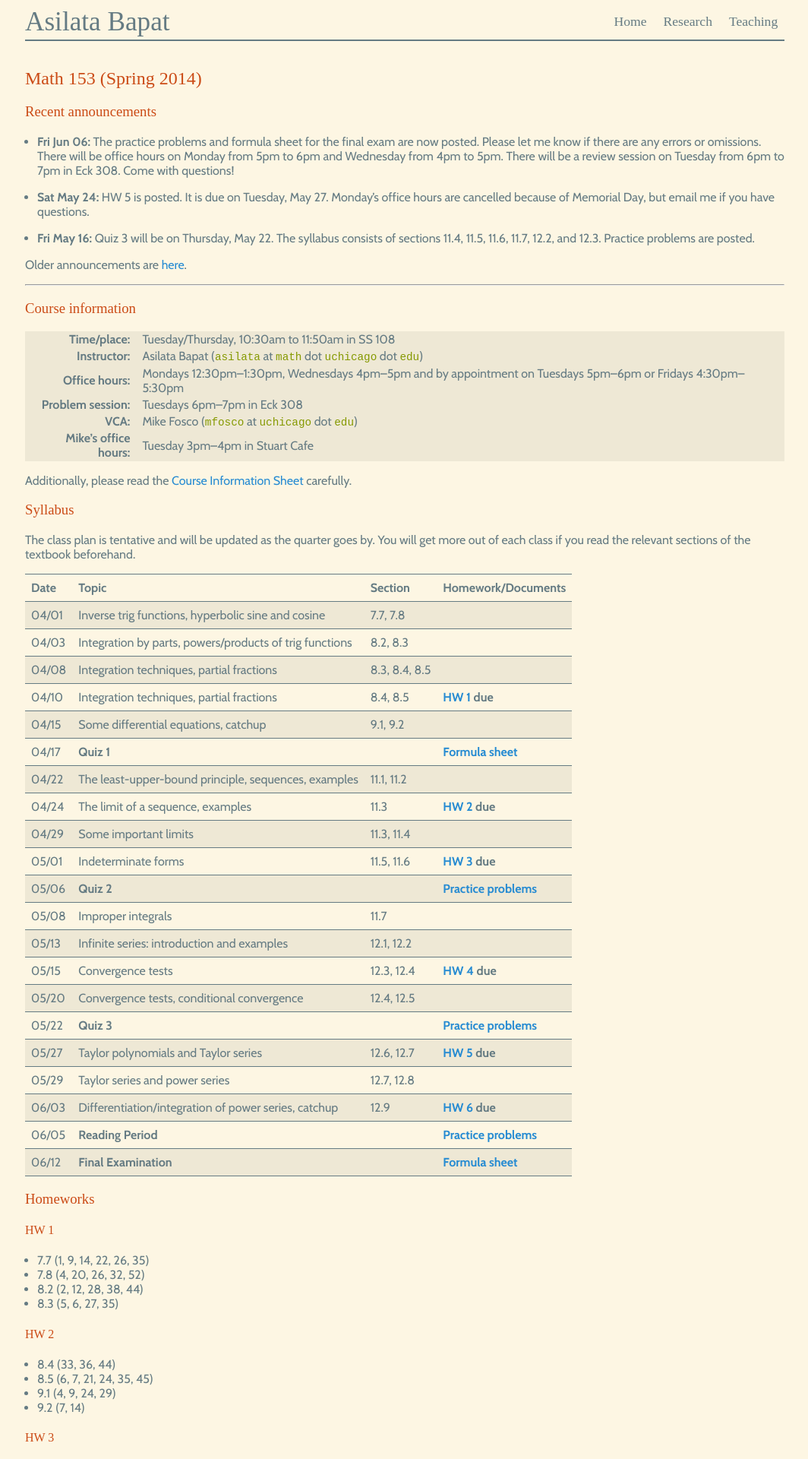
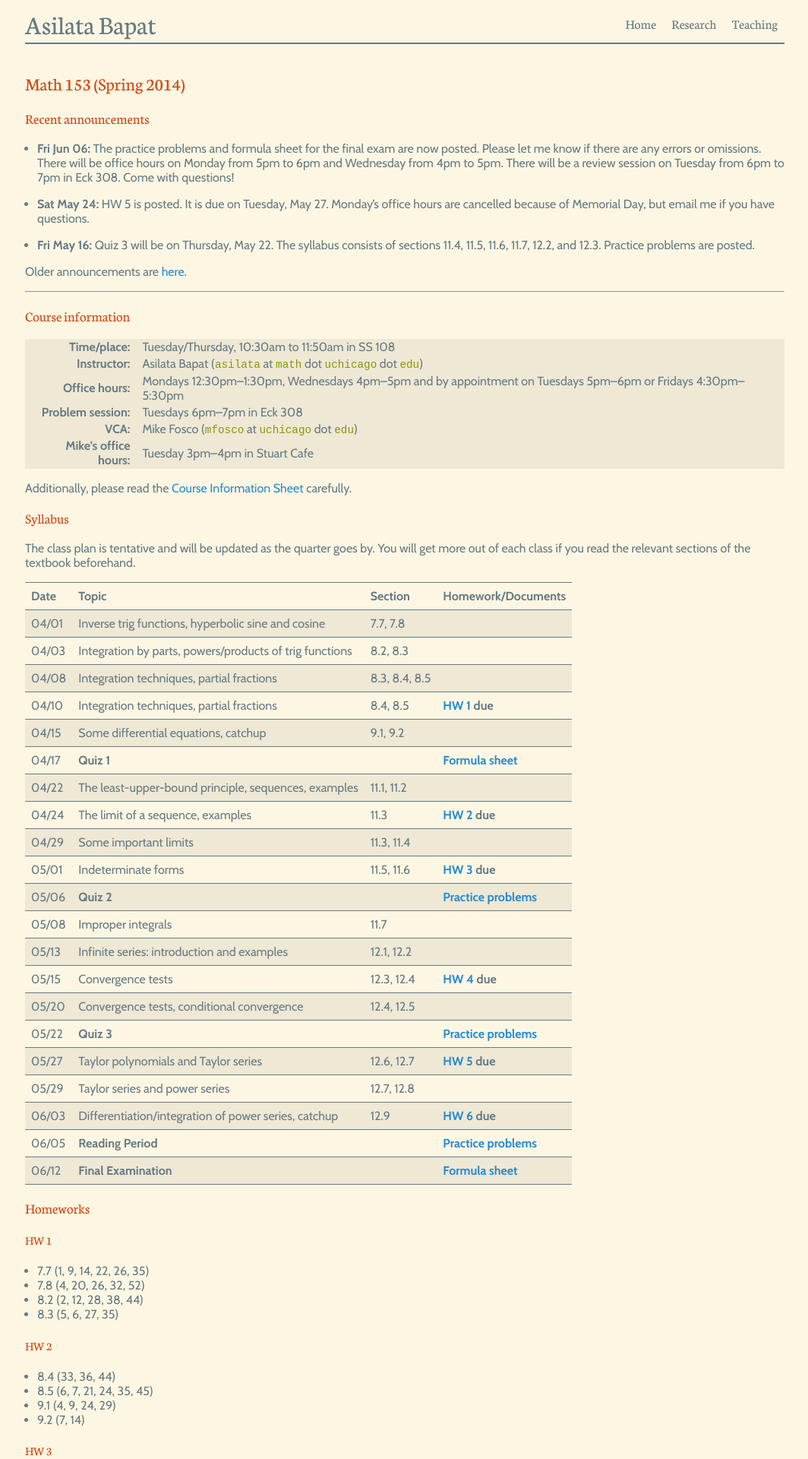
Before and after one commit to dongmouren0/dongmouren.github.io, a Jekyll site: the page built from teaching/153spr14/index.md, in a window 1280 px wide. Shown: the top 1920 px of the page at 76% size, without its empty margins (107-1171 px from the left). Built offline with Jekyll 4.4.1, drawn with Linux system fonts in a browser that asks for light colours; some web fonts are replaced.

Commit message:
More playing with fonts.

```diff
--- a/_includes/head.html
+++ b/_includes/head.html
@@ -6,7 +6,7 @@
     <script type="text/javascript"
 	    src="http://cdn.mathjax.org/mathjax/latest/MathJax.js?config=TeX-AMS-MML_HTMLorMML">
     </script>
-    <link href='http://fonts.googleapis.com/css?family=Gentium+Book+Basic:400,700' rel='stylesheet'>
-    <link href="https://fonts.googleapis.com/css?family=Cabin:400,400i,700,700i" rel="stylesheet">
+    <link href='http://fonts.googleapis.com/css?family=Cabin:400,400i,700,700i' rel='stylesheet'>
+    <link href="https://fonts.googleapis.com/css?family=Neuton:400,700" rel="stylesheet">
     <link rel="icon" href="http://www.uchicago.edu/favicon.ico"/>
 </head>
--- a/css/stylesheet.scss
+++ b/css/stylesheet.scss
@@ -1,8 +1,11 @@
 ---
 ---
 
+@import "colours";
 
-@import "colours";
+// Fonts
+$title-font: Neuton;
+$body-font: Cabin;
 
 @media screen and (max-width: 480px) {
     body {
@@ -35,7 +38,7 @@
 }
 
 body {
-    font-family: 'Cabin', sans-serif;
+    font-family: $body-font, serif;
     margin-top: 0em;
     margin-left:auto;
     margin-right:auto;
@@ -56,7 +59,7 @@
 }
 
 h1, h2, h3, h4 {
-  font-family: 'Gentium Book Basic', serif;
+  font-family: $title-font, serif;
   font-weight:lighter;
 }
 
@@ -118,7 +121,7 @@
 }
 
 header {
-  font-family: 'Gentium Book Basic', serif;
+  font-family: $title-font;
   font-size: 110%;
     display: flex;
     flex-direction: column;
```
